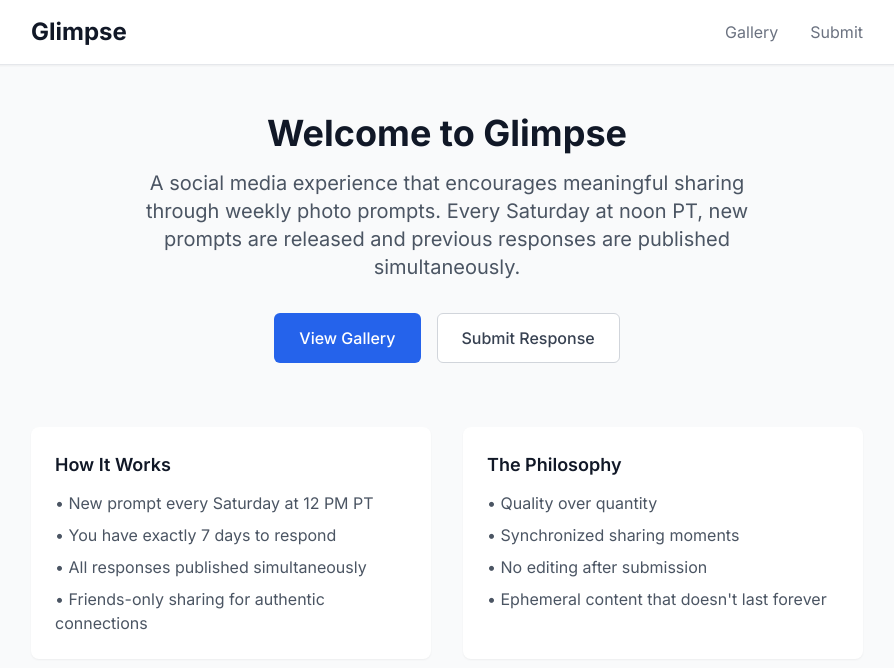
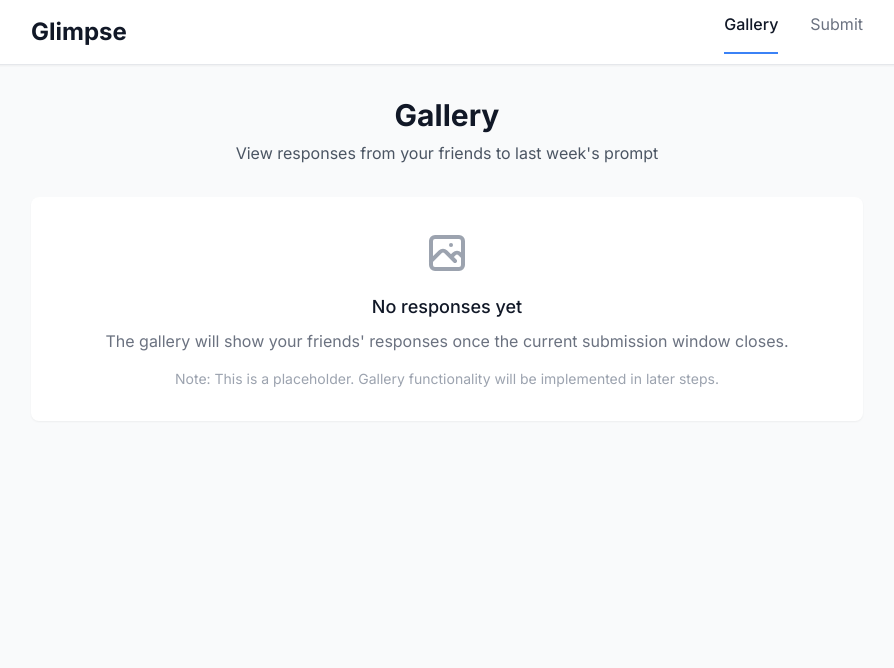
Before and after one commit to emriedel/challenge-league, a Next.js app: page / in a window 1280 px wide. Shown: the top 668 px of the page, without its empty margins (193-1087 px from the left). Built offline with nearby package versions, Linux system fonts and the light colour scheme.

Commit message:
Updated page structure to default to the gallery page

```diff
--- a/src/app/gallery/page.tsx
+++ /dev/null
@@ -1,27 +0,0 @@
-export default function Gallery() {
-  return (
-    <div className="max-w-4xl mx-auto px-4 sm:px-6 lg:px-8 py-8">
-      <div className="text-center mb-8">
-        <h1 className="text-3xl font-bold text-gray-900 mb-2">Gallery</h1>
-        <p className="text-gray-600">
-          View responses from your friends to last week&apos;s prompt
-        </p>
-      </div>
-
-      <div className="bg-white rounded-lg shadow-sm p-8 text-center">
-        <div className="text-gray-400 mb-4">
-          <svg className="mx-auto h-12 w-12" fill="none" viewBox="0 0 24 24" stroke="currentColor">
-            <path strokeLinecap="round" strokeLinejoin="round" strokeWidth={2} d="M4 16l4.586-4.586a2 2 0 012.828 0L16 16m-2-2l1.586-1.586a2 2 0 012.828 0L20 14m-6-6h.01M6 20h12a2 2 0 002-2V6a2 2 0 00-2-2H6a2 2 0 00-2 2v12a2 2 0 002 2z" />
-          </svg>
-        </div>
-        <h3 className="text-lg font-medium text-gray-900 mb-2">No responses yet</h3>
-        <p className="text-gray-500 mb-4">
-          The gallery will show your friends&apos; responses once the current submission window closes.
-        </p>
-        <p className="text-sm text-gray-400">
-          Note: This is a placeholder. Gallery functionality will be implemented in later steps.
-        </p>
-      </div>
-    </div>
-  );
-}
--- a/src/app/layout.tsx
+++ b/src/app/layout.tsx
@@ -21,12 +21,20 @@ export default function RootLayout({
           <header className="bg-white shadow-sm border-b">
             <div className="max-w-4xl mx-auto px-4 sm:px-6 lg:px-8">
               <div className="flex justify-between items-center h-16">
-                <h1 className="text-2xl font-bold text-gray-900">Glimpse</h1>
-                <nav className="hidden sm:flex space-x-8">
-                  <a href="/gallery" className="text-gray-500 hover:text-gray-900">
+                <a href="/" className="text-2xl font-bold text-gray-900 hover:text-gray-700">
+                  Glimpse
+                </a>
+                <nav className="flex space-x-8">
+                  <a
+                    href="/"
+                    className="text-gray-900 font-medium border-b-2 border-primary-500 pb-4 -mb-px"
+                  >
                     Gallery
                   </a>
-                  <a href="/submit" className="text-gray-500 hover:text-gray-900">
+                  <a
+                    href="/submit"
+                    className="text-gray-500 hover:text-gray-900 pb-4"
+                  >
                     Submit
                   </a>
                 </nav>
--- a/src/app/page.tsx
+++ b/src/app/page.tsx
@@ -1,55 +1,26 @@
-export default function Home() {
+export default function Gallery() {
   return (
-    <div className="max-w-4xl mx-auto px-4 sm:px-6 lg:px-8 py-12">
-      <div className="text-center">
-        <h2 className="text-4xl font-bold text-gray-900 mb-4">
-          Welcome to Glimpse
-        </h2>
-        <p className="text-xl text-gray-600 mb-8 max-w-2xl mx-auto">
-          A social media experience that encourages meaningful sharing through
-          weekly photo prompts. Every Saturday at noon PT, new prompts are
-          released and previous responses are published simultaneously.
+    <div className="max-w-4xl mx-auto px-4 sm:px-6 lg:px-8 py-8">
+      <div className="text-center mb-8">
+        <h1 className="text-3xl font-bold text-gray-900 mb-2">Gallery</h1>
+        <p className="text-gray-600">
+          View responses from your friends to last week&apos;s prompt
         </p>
-        <div className="space-y-4 sm:space-y-0 sm:space-x-4 sm:flex sm:justify-center">
-          <a
-            href="/gallery"
-            className="inline-flex items-center px-6 py-3 border border-transparent text-base font-medium rounded-md text-white bg-primary-600 hover:bg-primary-700"
-          >
-            View Gallery
-          </a>
-          <a
-            href="/submit"
-            className="inline-flex items-center px-6 py-3 border border-gray-300 text-base font-medium rounded-md text-gray-700 bg-white hover:bg-gray-50"
-          >
-            Submit Response
-          </a>
-        </div>
       </div>
 
-      <div className="mt-16 grid md:grid-cols-2 gap-8">
-        <div className="bg-white p-6 rounded-lg shadow-sm">
-          <h3 className="text-lg font-semibold text-gray-900 mb-3">
-            How It Works
-          </h3>
-          <ul className="space-y-2 text-gray-600">
-            <li>• New prompt every Saturday at 12 PM PT</li>
-            <li>• You have exactly 7 days to respond</li>
-            <li>• All responses published simultaneously</li>
-            <li>• Friends-only sharing for authentic connections</li>
-          </ul>
+      <div className="bg-white rounded-lg shadow-sm p-8 text-center">
+        <div className="text-gray-400 mb-4">
+          <svg className="mx-auto h-12 w-12" fill="none" viewBox="0 0 24 24" stroke="currentColor">
+            <path strokeLinecap="round" strokeLinejoin="round" strokeWidth={2} d="M4 16l4.586-4.586a2 2 0 012.828 0L16 16m-2-2l1.586-1.586a2 2 0 012.828 0L20 14m-6-6h.01M6 20h12a2 2 0 002-2V6a2 2 0 00-2-2H6a2 2 0 00-2 2v12a2 2 0 002 2z" />
+          </svg>
         </div>
-
-        <div className="bg-white p-6 rounded-lg shadow-sm">
-          <h3 className="text-lg font-semibold text-gray-900 mb-3">
-            The Philosophy
-          </h3>
-          <ul className="space-y-2 text-gray-600">
-            <li>• Quality over quantity</li>
-            <li>• Synchronized sharing moments</li>
-            <li>• No editing after submission</li>
-            <li>• Ephemeral content that doesn&apos;t last forever</li>
-          </ul>
-        </div>
+        <h3 className="text-lg font-medium text-gray-900 mb-2">No responses yet</h3>
+        <p className="text-gray-500 mb-4">
+          The gallery will show your friends&apos; responses once the current submission window closes.
+        </p>
+        <p className="text-sm text-gray-400">
+          Note: This is a placeholder. Gallery functionality will be implemented in later steps.
+        </p>
       </div>
     </div>
   );
```
